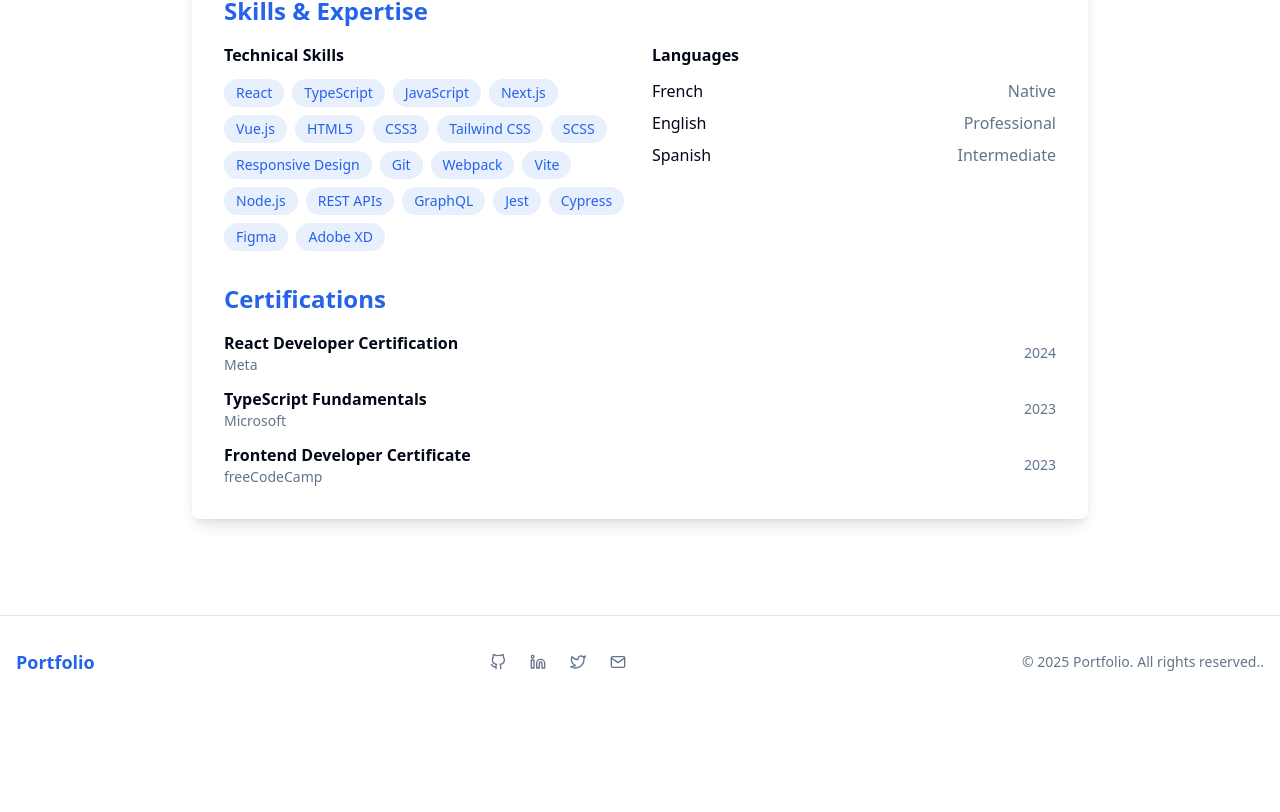
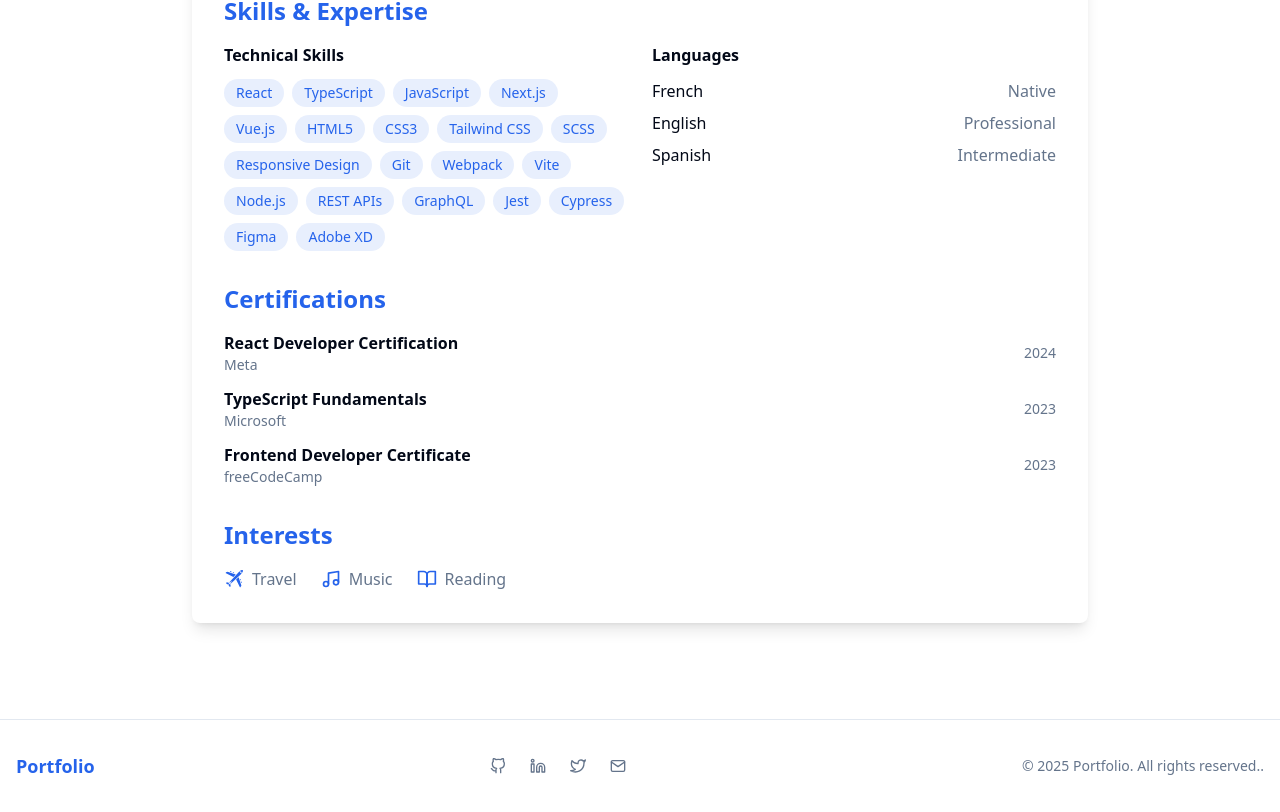
Before and after one commit to BEREKOUTOU/portefeuille, a React (Vite) app: page /portefeuille/cv in a window 1280 px wide. Shown: the part 1668-2480 px from the top of the page. Before the commit the page ends 2376 px from the top, so only its background shows below. Built offline with nearby package versions, Linux system fonts and the light colour scheme; a web font is replaced by a local one.

Commit message:
`Added Interests section to CV page with icons and descriptions`

```diff
--- a/src/pages/CV.tsx
+++ b/src/pages/CV.tsx
@@ -12,7 +12,10 @@ import {
   FiLinkedin,
   FiGithub,
   FiGlobe,
+  FiMusic,
+  FiBookOpen,
 } from "react-icons/fi";
+import { GiCommercialAirplane } from "react-icons/gi";
 
 interface CVData {
   personal: {
@@ -353,6 +356,29 @@ export default function CV() {
                   )}
                 </div>
               </motion.section>
+
+              {/* Interests Section */}
+              <motion.section variants={itemVariants}>
+                <h3 className="text-2xl font-bold mb-4 text-primary">
+                  Interests
+                </h3>
+                <div className="flex flex-wrap gap-6 items-center">
+                  <div className="flex items-center gap-2">
+                    <GiCommercialAirplane className="w-5 h-5 text-primary" />
+                    <span className="text-muted-foreground">Travel</span>
+                  </div>
+
+                  <div className="flex items-center gap-2">
+                    <FiMusic className="w-5 h-5 text-primary" />
+                    <span className="text-muted-foreground">Music</span>
+                  </div>
+
+                  <div className="flex items-center gap-2">
+                    <FiBookOpen className="w-5 h-5 text-primary" />
+                    <span className="text-muted-foreground">Reading</span>
+                  </div>
+                </div>
+              </motion.section>
             </div>
           </motion.div>
         </div>
```
